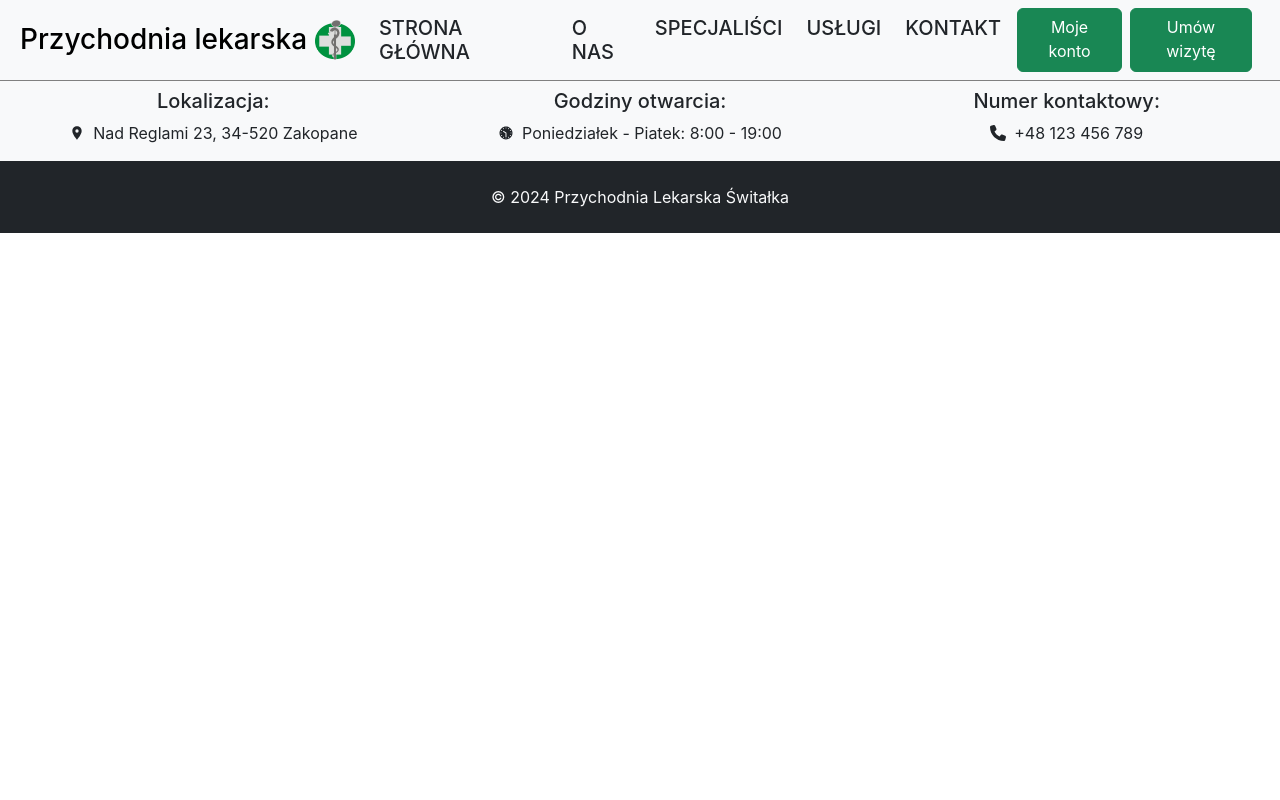
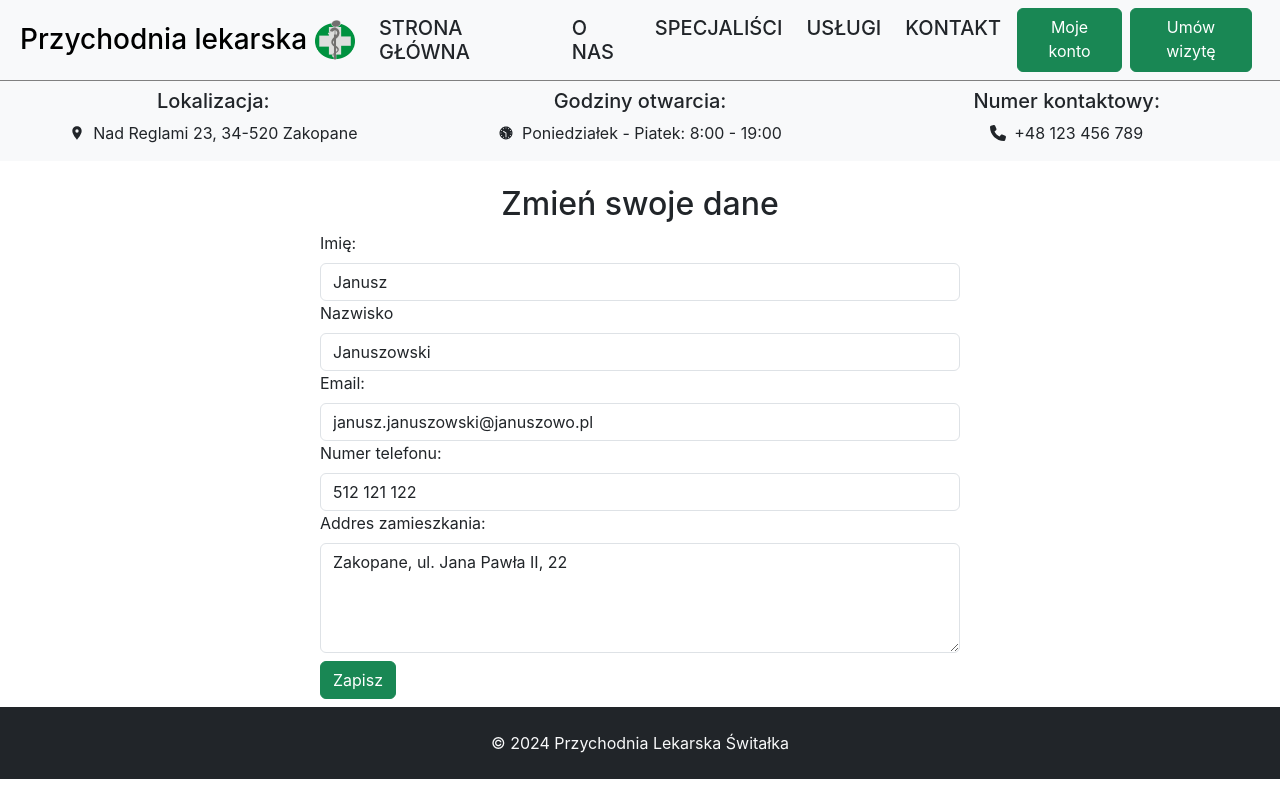
Before and after one commit to itamm15/react-clinic, a React (Create React App) app: page /accountEdit in a window 1280 px wide. Built offline with nearby package versions, Linux system fonts and the light colour scheme.

Commit message:
chore: style the account edit page

```diff
--- a/src/components/DoctorsSchedule/DoctorsSchedule.tsx
+++ b/src/components/DoctorsSchedule/DoctorsSchedule.tsx
@@ -46,7 +46,7 @@ export function DoctorsSchedule({
           >
             <Card
               className="doctors-description"
-              style={{ ...(onPickDoctor && { cursor: 'pointer' }) }}
+              style={{ ...(onPickDoctor && { cursor: "pointer" }) }}
               {...(onPickDoctor && {
                 onClick: (event) => onPickDoctor(event, doctor),
               })}
--- /dev/null
+++ b/src/components/UserAccount/AccountEdit/AccountEdit.css
@@ -0,0 +1,3 @@
+.AccountEdit__form {
+  width: 50%;
+}
--- a/src/components/UserAccount/AccountEdit/AccountEdit.tsx
+++ b/src/components/UserAccount/AccountEdit/AccountEdit.tsx
@@ -1,5 +1,64 @@
+import { Button, Form } from "react-bootstrap";
+import "./AccountEdit.css";
+
 export function AccountEdit() {
   return (
-    <></>
-  )
+    <div className="d-flex justify-content-center align-items-center flex-column mt-4">
+      <h2>Zmień swoje dane</h2>
+      <div className="w-50">
+        <Form>
+          <Form.Group controlId="name">
+            <Form.Label>Imię:</Form.Label>
+            <Form.Control type="text" name="username" value="Janusz" required />
+          </Form.Group>
+
+          <Form.Group controlId="nazwisko">
+            <Form.Label>Nazwisko</Form.Label>
+            <Form.Control
+              type="text"
+              name="username"
+              value="Januszowski"
+              required
+            />
+          </Form.Group>
+
+          <Form.Group controlId="email">
+            <Form.Label>Email:</Form.Label>
+            <Form.Control
+              type="email"
+              name="email"
+              value="janusz.januszowski@januszowo.pl"
+              required
+            />
+          </Form.Group>
+
+          <Form.Group controlId="phone">
+            <Form.Label>Numer telefonu:</Form.Label>
+            <Form.Control
+              type="tel"
+              name="phone"
+              value="512 121 122"
+              pattern="[0-9]{3}-[0-9]{3}-[0-9]{4}"
+              required
+            />
+          </Form.Group>
+
+          <Form.Group controlId="address">
+            <Form.Label>Addres zamieszkania:</Form.Label>
+            <Form.Control
+              as="textarea"
+              name="address"
+              rows={4}
+              value="Zakopane, ul. Jana Pawła II, 22"
+              required
+            />
+          </Form.Group>
+
+          <Button variant="success" type="submit" className="mt-2 mb-2">
+            Zapisz
+          </Button>
+        </Form>
+      </div>
+    </div>
+  );
 }
--- a/src/components/UserAccount/AccountEdit/index.tsx
+++ b/src/components/UserAccount/AccountEdit/index.tsx
@@ -1 +1 @@
-export * from './AccountEdit';
+export * from "./AccountEdit";
```
